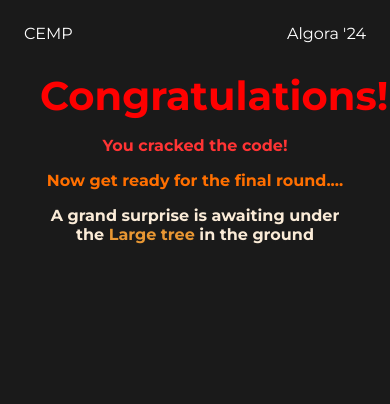
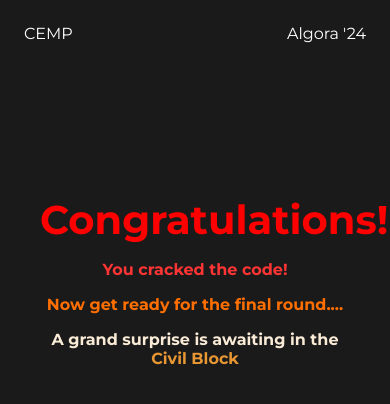
Before and after one commit to AswinPKumar01/algora-congrats-page, a plain HTML site: page index.html in a window 390 px wide. Drawn offline with Linux system fonts and the light colour scheme.

Commit message:
responsiveness update

```diff
--- a/index.html
+++ b/index.html
@@ -13,7 +13,7 @@
 
   <p>Now get ready for the final round....</p>
 
-  <div class="key">A grand surprise is awaiting under the <span class="highlight">Large tree</span> in the ground</div>
+  <div class="key">A grand surprise is awaiting in the <span class="highlight">Civil Block</span> </div>
 
   <div class="tech-font">Algora '24</div>
   <div class="clg-font">CEMP</div>
--- a/styles.css
+++ b/styles.css
@@ -60,9 +60,12 @@ p {
 }
 
 /* Media queries for responsiveness */
+/* Media queries for responsiveness */
 @media screen and (max-width: 768px) {
     h1 {
         font-size: 2.5rem;
+        margin-top: 50%;
+        /* Adjusted margin-top for centralization */
     }
 
     .key,
@@ -70,6 +73,8 @@ p {
     p,
     .highlight {
         font-size: 1rem;
+        margin-top: 10px;
+        /* Adjusted margin-top for proper spacing */
     }
 
     .tech-font,
```
